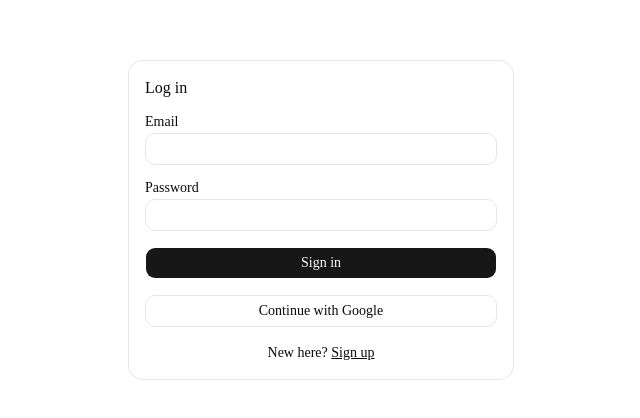
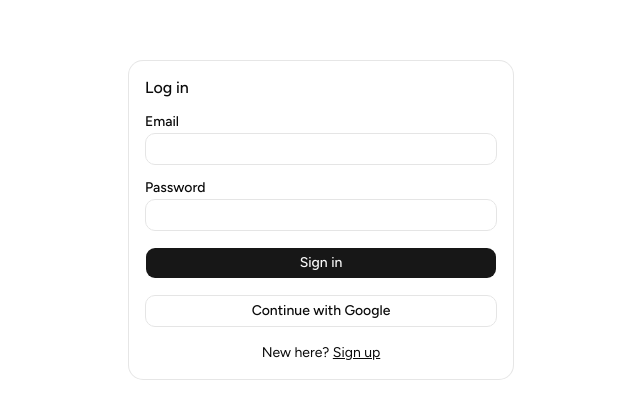
Before and after one commit to pouyali/scheduler, a Next.js app: page /login in a window 1280 px wide. Shown: the part 180-598 px from the top of the page, without its empty margins (319-959 px from the left). Built offline with nearby package versions, Linux system fonts and the light colour scheme.

Commit message:
feat(design): load Figtree variable font via next/font/google
Co-Authored-By: Claude Opus 4.7 (1M context) <noreply@anthropic.com>

```diff
--- a/app/layout.tsx
+++ b/app/layout.tsx
@@ -1,15 +1,11 @@
 import type { Metadata } from "next";
-import { Geist, Geist_Mono } from "next/font/google";
+import { Figtree } from "next/font/google";
 import "./globals.css";
 
-const geistSans = Geist({
-  variable: "--font-geist-sans",
+const figtree = Figtree({
+  variable: "--font-sans",
   subsets: ["latin"],
-});
-
-const geistMono = Geist_Mono({
-  variable: "--font-geist-mono",
-  subsets: ["latin"],
+  display: "swap",
 });
 
 export const metadata: Metadata = {
@@ -23,7 +19,7 @@ export default function RootLayout({
   children: React.ReactNode;
 }>) {
   return (
-    <html lang="en" className={`${geistSans.variable} ${geistMono.variable} h-full antialiased`}>
+    <html lang="en" className={`${figtree.variable} h-full antialiased`}>
       <body className="flex min-h-full flex-col">{children}</body>
     </html>
   );
```
